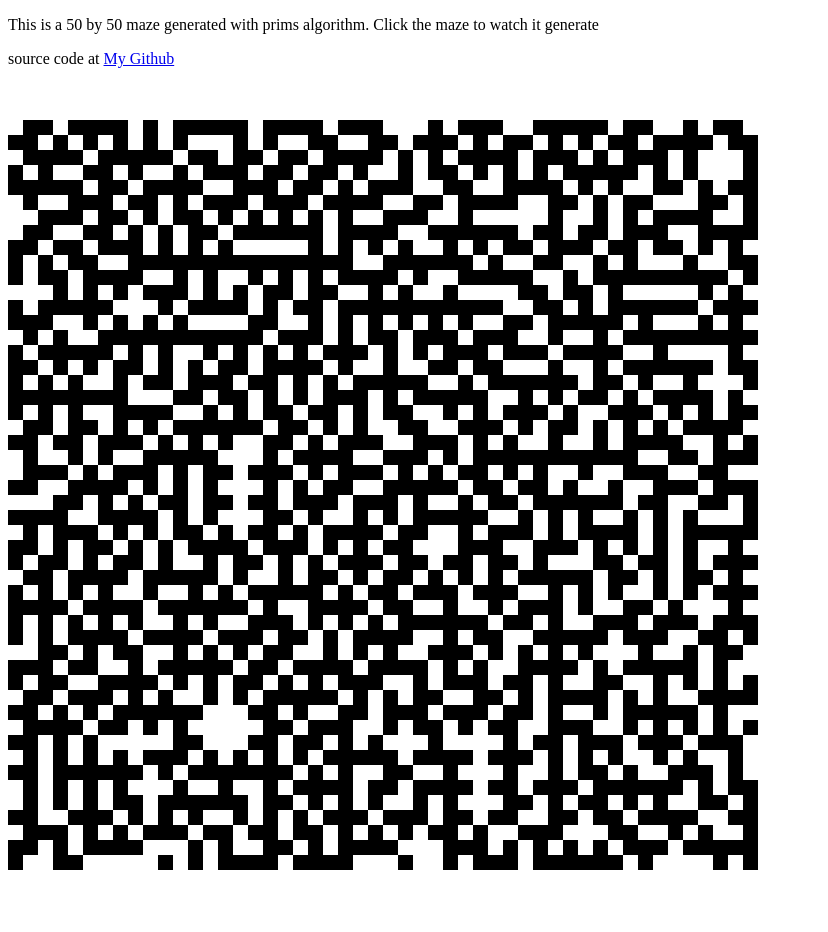
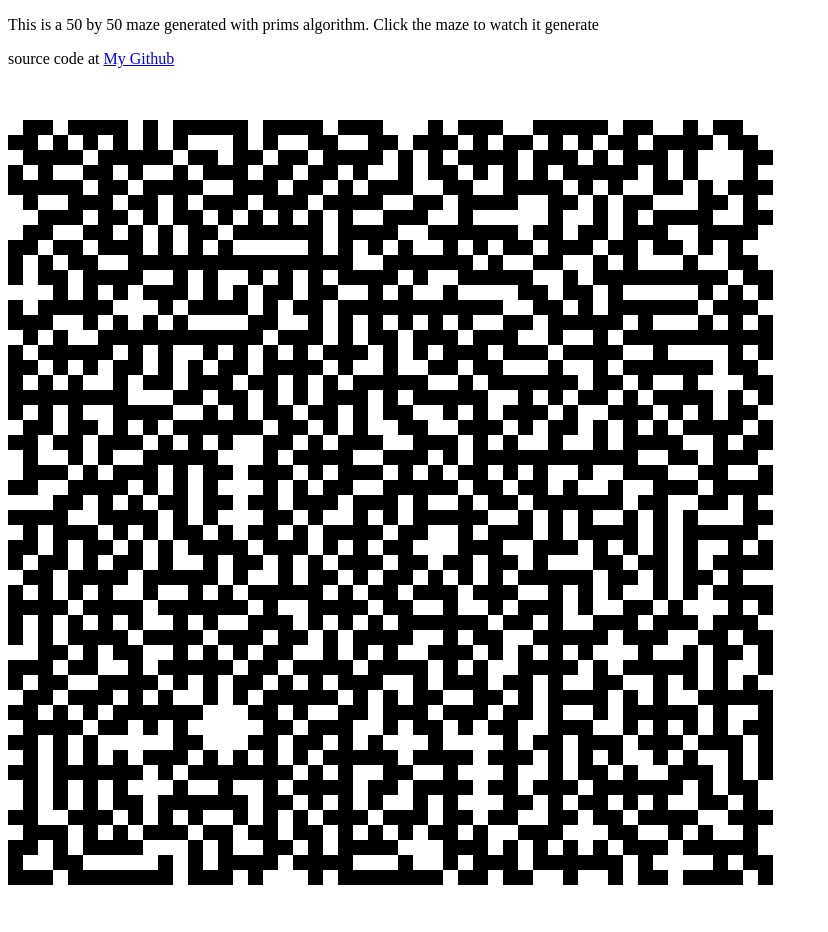
Before and after one commit to LorneBarnaby/maze.lorneb.com, a PHP site: page / in a window 1280 px wide. Shown: the whole page, without its empty margins (0-828 px from the left). Before the commit the page ends 870 px from the top, so only its background shows below. Run offline with PHP 8.4, Linux system fonts and the light colour scheme.

Commit message:
Update index.php

```diff
--- a/index.php
+++ b/index.php
@@ -207,8 +207,8 @@ while (count($myGrid->Walls) > 0){
 
 <?php
     //generates svg from the List of cells in the Grid
-    echo "<svg onclick=\"animateThatStuff()\" width=\"". (string)(15 *  $myGrid->Width) . "\"";
-    echo " height=\"". (string)(15 *  $myGrid->Height) . "\">";
+    echo "<svg onclick=\"animateThatStuff()\" width=\"". (string)(16 *  $myGrid->Width) . "\"";
+    echo " height=\"". (string)(16 *  $myGrid->Height) . "\">";
     for($i = 0; $i <= $myGrid->Height; $i++){
         for($j = 0; $j <= $myGrid->Height; $j++){
             echo "<rect width=\"15\" height=\"15\"";
```
